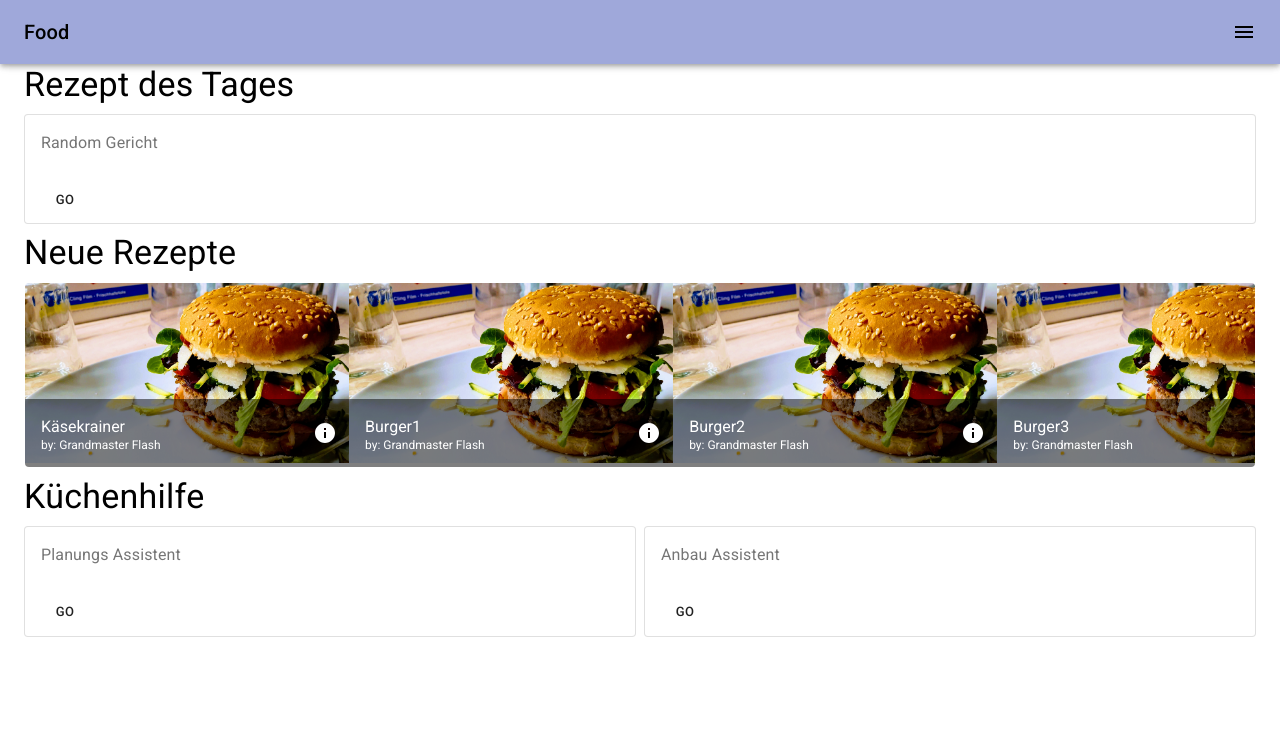
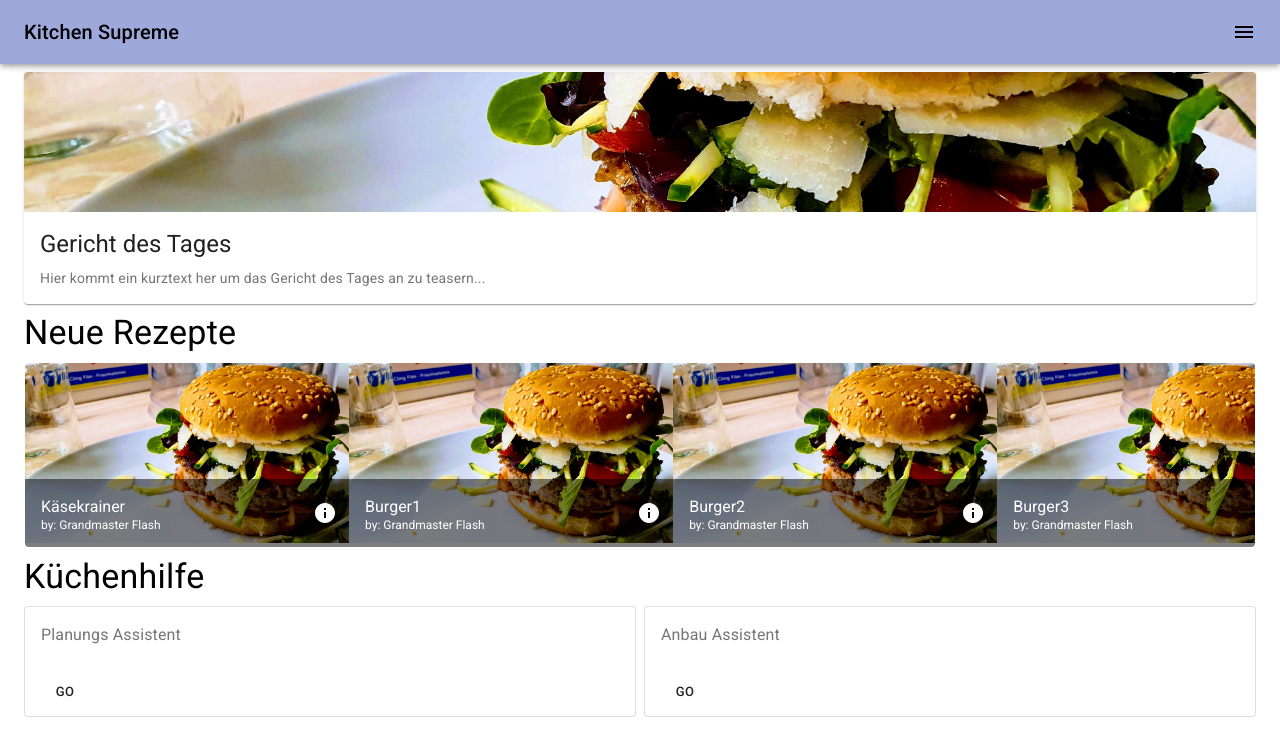
Before and after one commit to mvlasaty23/chef-spa, a React (Create React App) app: page / in a window 1280 px wide. Shown: the top 756 px of the page. Built offline with nearby package versions, Linux system fonts and the light colour scheme.

Commit message:
add recipe card to landing page

```diff
--- a/src/App.tsx
+++ b/src/App.tsx
@@ -24,7 +24,7 @@ export default function App() {
           <AppBar position="fixed">
             <Toolbar className={classes.spacedToolbar}>
               <Typography variant="h6" className="title">
-                Food
+                Kitchen Supreme
               </Typography>
               <IconButton onClick={toggleMenu(!menuOpen)} edge="end" color="inherit" aria-label="menu">
                 <Menu />
--- a/src/component/dashboard/DashboardComponent.tsx
+++ b/src/component/dashboard/DashboardComponent.tsx
@@ -1,4 +1,15 @@
-import { Button, Card, CardActions, CardContent, Grid, GridList, makeStyles, Typography } from '@material-ui/core';
+import {
+  Button,
+  Card,
+  CardActions,
+  CardContent,
+  Grid,
+  GridList,
+  makeStyles,
+  Typography,
+  CardActionArea,
+  CardMedia,
+} from '@material-ui/core';
 import React from 'react';
 import { Link } from 'react-router-dom';
 import RecipeListItemComponent, { RecipeListItemOptions } from '../recipe/list/RecipeListItemComponent';
@@ -50,29 +61,36 @@ const useStyles = makeStyles(theme => ({
     transform: 'translateZ(0)',
     borderRadius: theme.shape.borderRadius,
   },
+  recipeCard: {
+    marginTop: theme.spacing(),
+  },
+  recipeCardImage: {
+    height: 140,
+  },
 }));
 
 export default function DashboardComponent() {
   const classes = useStyles();
   return (
     <Grid container spacing={1}>
-      <Grid item xs={12}>
+      {/* <Grid item xs={12}>
         <Typography variant="h4" component="h4">
           Rezept des Tages
         </Typography>
-      </Grid>
+      </Grid> */}
       <Grid item xs={12}>
-        <Card variant="outlined">
-          <CardContent>
-            <Typography color="textSecondary" gutterBottom>
-              Random Gericht
-            </Typography>
-          </CardContent>
-          <CardActions>
-            <Button component={Link} to="/uomcalc" size="small">
-              Go
-            </Button>
-          </CardActions>
+        <Card className={classes.recipeCard}>
+          <CardActionArea component={Link} to={'/recipes' + '/kasekrainer'}>
+            <CardMedia className={classes.recipeCardImage} image="/burger.jpg" title="Burger" />
+            <CardContent>
+              <Typography gutterBottom variant="h5" component="h2">
+                Gericht des Tages
+              </Typography>
+              <Typography variant="body2" color="textSecondary" component="p">
+                Hier kommt ein kurztext her um das Gericht des Tages an zu teasern...
+              </Typography>
+            </CardContent>
+          </CardActionArea>
         </Card>
       </Grid>
       <Grid item xs={12}>
```
